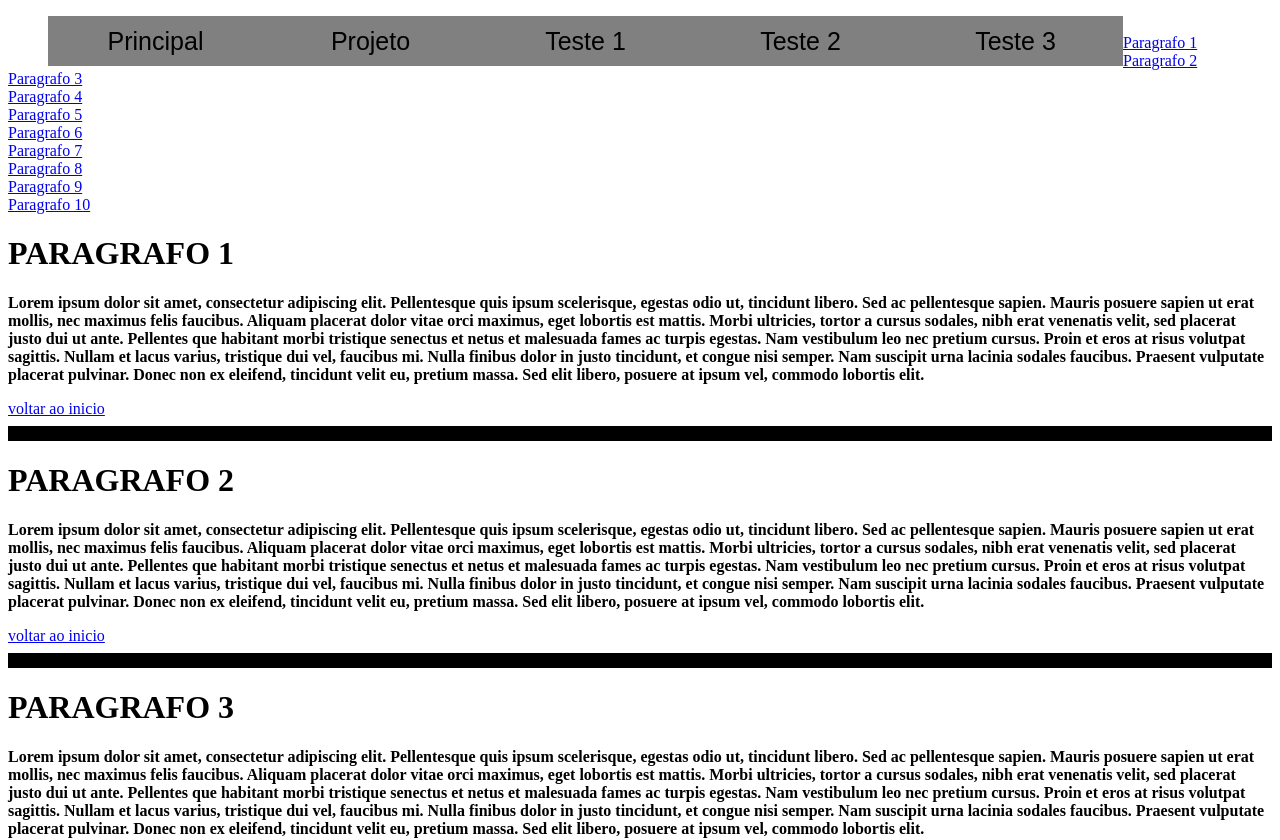
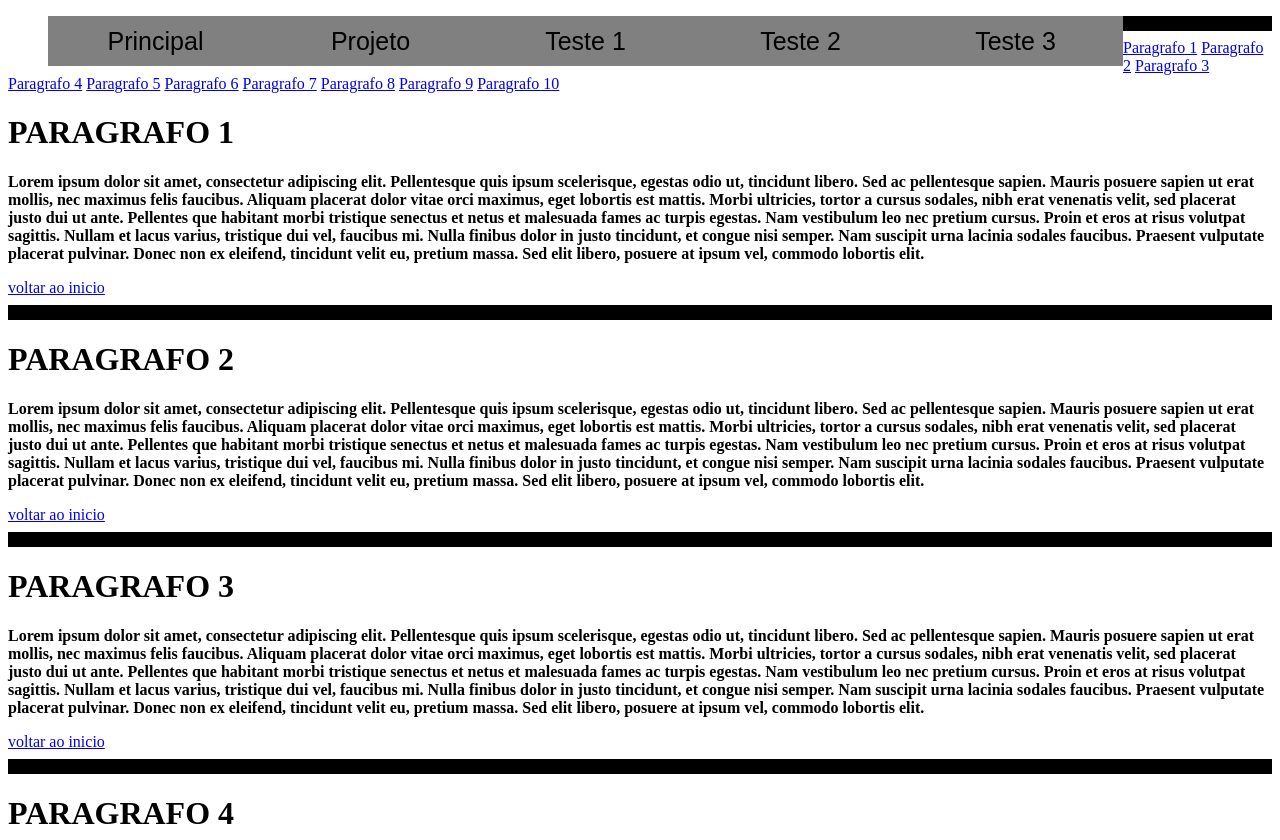
Before and after one commit to ArcMendesCD/arcmendescd.github.io, a plain HTML site: page index.html in a window 1280 px wide. Shown: the top 840 px of the page. Drawn offline with Linux system fonts and the light colour scheme.

Commit message:
Update index.html

```diff
--- a/index.html
+++ b/index.html
@@ -30,17 +30,17 @@
         <li>Teste 3</li>
     </ul>
     </nav>
-    <br/>
-    <a href="#p1">Paragrafo 1</a><br/>
-    <a href="#p2">Paragrafo 2</a><br/>
-    <a href="#p3">Paragrafo 3</a><br/>
-    <a href="#p4">Paragrafo 4</a><br/>
-    <a href="#p5">Paragrafo 5</a><br/>
-    <a href="#p6">Paragrafo 6</a><br/>
-    <a href="#p7">Paragrafo 7</a><br/>
-    <a href="#p8">Paragrafo 8</a><br/>
-    <a href="#p9">Paragrafo 9</a><br/>
-    <a href="ancoras.html#p10">Paragrafo 10</a><br/>
+    <hr size="15px" color="black"/>
+    <a href="#p1">Paragrafo 1</a>
+    <a href="#p2">Paragrafo 2</a>
+    <a href="#p3">Paragrafo 3</a>
+    <a href="#p4">Paragrafo 4</a>
+    <a href="#p5">Paragrafo 5</a>
+    <a href="#p6">Paragrafo 6</a>
+    <a href="#p7">Paragrafo 7</a>
+    <a href="#p8">Paragrafo 8</a>
+    <a href="#p9">Paragrafo 9</a>
+    <a href="ancoras.html#p10">Paragrafo 10</a>
     <h1 id="p1">PARAGRAFO 1</h1>
     <p><b>Lorem ipsum dolor sit amet, consectetur adipiscing elit. Pellentesque quis ipsum scelerisque, egestas odio ut,
             tincidunt libero.
```
